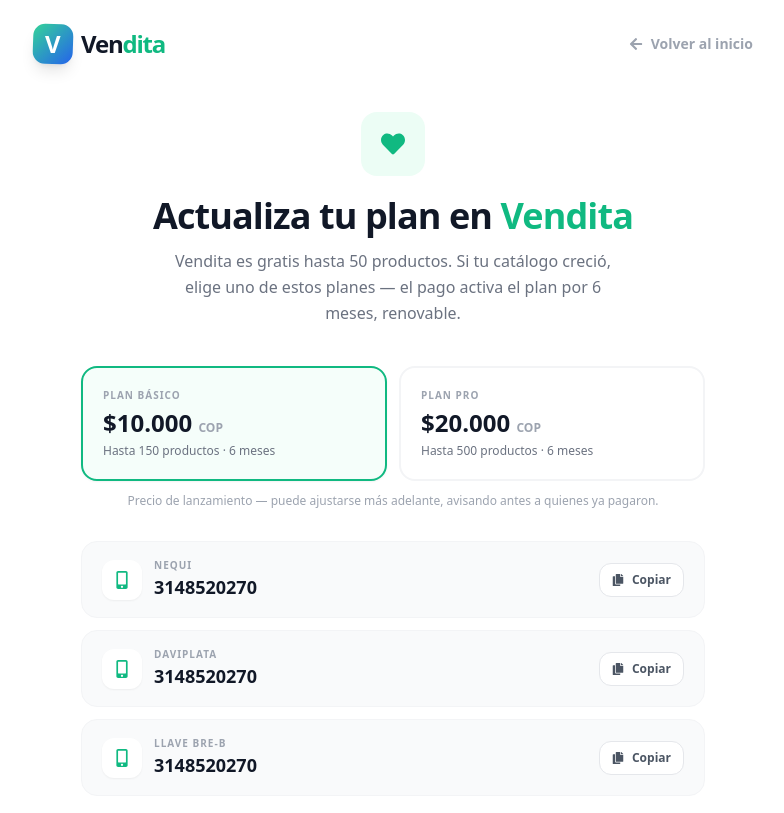
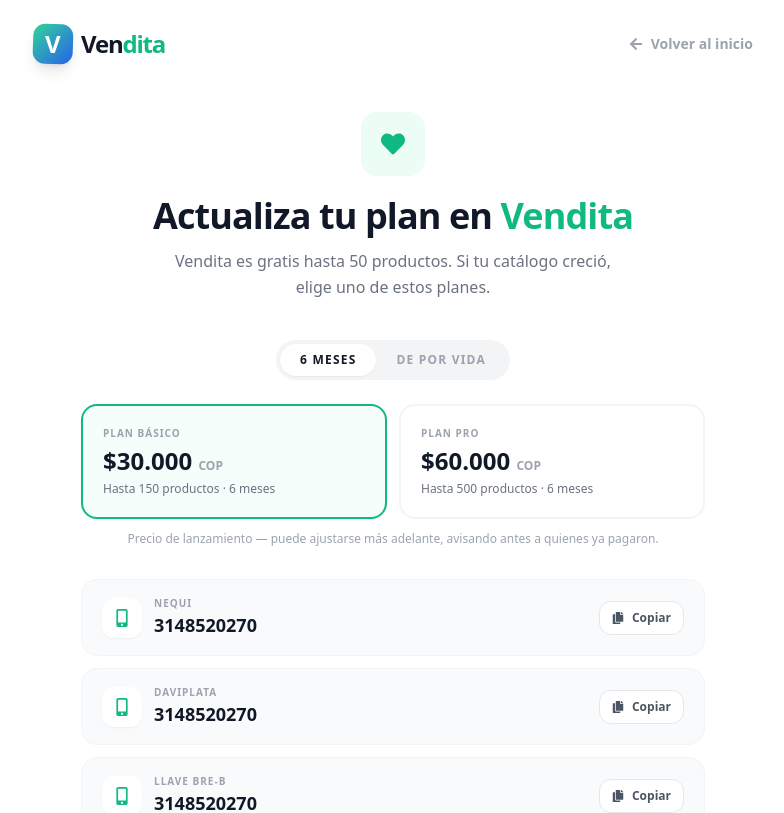
Before and after one commit to badgomez2727/inventario-app-frontend, a React (Create React App) app: page /apoyar in a window 1280 px wide. Shown: the top 813 px of the page, without its empty margins (247-1031 px from the left). Built offline with nearby package versions, Linux system fonts and the light colour scheme; no server answers.

Commit message:
Actualiza precios de planes y agrega toggle de por vida en pantalla de soporte

```diff
--- a/src/pages/SupportPage.jsx
+++ b/src/pages/SupportPage.jsx
@@ -16,8 +16,8 @@
 // esta pantalla es pública y no requiere sesión, así que no hay de dónde
 // pedirlos con auth).
 const PAID_PLANS = {
-  BASICO: { label: "Básico", priceCOP: 10000, durationDays: 180, maxProducts: 150 },
-  PRO: { label: "Pro", priceCOP: 20000, durationDays: 180, maxProducts: 500 },
+  BASICO: { label: "Básico", priceCOP: 30000, priceLifetimeCOP: 250000, durationDays: 180, maxProducts: 150 },
+  PRO: { label: "Pro", priceCOP: 60000, priceLifetimeCOP: 500000, durationDays: 180, maxProducts: 500 },
 };
 
 const Logo = () => (
@@ -70,10 +70,14 @@
   const [companyName, setCompanyName] = useState("");
   const [qrError, setQrError] = useState(false);
   const [selectedPlan, setSelectedPlan] = useState("BASICO");
+  const [billingCycle, setBillingCycle] = useState("semestral"); // "semestral" | "lifetime"
 
   const plan = PAID_PLANS[selectedPlan];
+  const isLifetime = billingCycle === "lifetime";
+  const price = isLifetime ? plan.priceLifetimeCOP : plan.priceCOP;
+  const cicloTexto = isLifetime ? "de por vida (pago único)" : "por 6 meses";
   const empresaTexto = companyName.trim() ? `de la compañía "${companyName.trim()}" ` : "";
-  const waMessage = `Hola, soy ${empresaTexto}en Vendita. Ya hice el pago de ${plan.priceCOP.toLocaleString("es-CO")} COP, les comparto el comprobante para activar el plan ${plan.label} 🚀`;
+  const waMessage = `Hola, soy ${empresaTexto}en Vendita. Ya hice el pago de ${price.toLocaleString("es-CO")} COP (plan ${plan.label}, ${cicloTexto}), les comparto el comprobante para activarlo 🚀`;
 
   const waLink = `https://wa.me/${WHATSAPP_NUMBER}?text=${encodeURIComponent(waMessage)}`;
 
@@ -97,8 +101,30 @@
           </h1>
           <p className="text-gray-500 max-w-md mx-auto leading-relaxed">
             Vendita es gratis hasta 50 productos. Si tu catálogo creció, elige uno
-            de estos planes — el pago activa el plan por 6 meses, renovable.
+            de estos planes.
           </p>
+        </div>
+
+        {/* Ciclo de pago */}
+        <div className="flex justify-center mb-6">
+          <div className="inline-flex bg-gray-100 rounded-full p-1">
+            {[
+              { key: "semestral", label: "6 meses" },
+              { key: "lifetime", label: "De por vida" },
+            ].map((c) => (
+              <button
+                key={c.key}
+                onClick={() => setBillingCycle(c.key)}
+                className={`px-5 py-2 rounded-full text-xs font-black uppercase tracking-widest transition-all ${
+                  billingCycle === c.key
+                    ? "bg-white text-gray-900 shadow-sm"
+                    : "text-gray-400 hover:text-gray-600"
+                }`}
+              >
+                {c.label}
+              </button>
+            ))}
+          </div>
         </div>
 
         {/* Selector de plan */}
@@ -115,10 +141,12 @@
             >
               <p className="text-[10px] font-black uppercase tracking-widest text-gray-400 mb-1">Plan {p.label}</p>
               <p className="text-2xl font-black text-gray-900 mb-1">
-                ${p.priceCOP.toLocaleString("es-CO")} <span className="text-xs font-bold text-gray-400">COP</span>
+                ${(billingCycle === "lifetime" ? p.priceLifetimeCOP : p.priceCOP).toLocaleString("es-CO")}{" "}
+                <span className="text-xs font-bold text-gray-400">COP</span>
               </p>
               <p className="text-xs text-gray-500 font-medium">
-                Hasta {p.maxProducts} productos · {p.durationDays / 30} meses
+                Hasta {p.maxProducts} productos ·{" "}
+                {billingCycle === "lifetime" ? "sin vencimiento" : `${p.durationDays / 30} meses`}
               </p>
             </button>
           ))}
```
